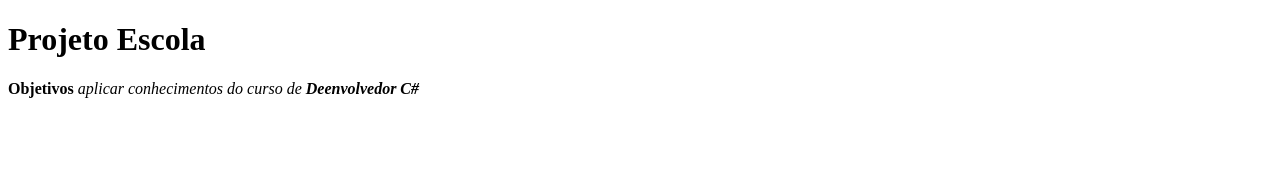
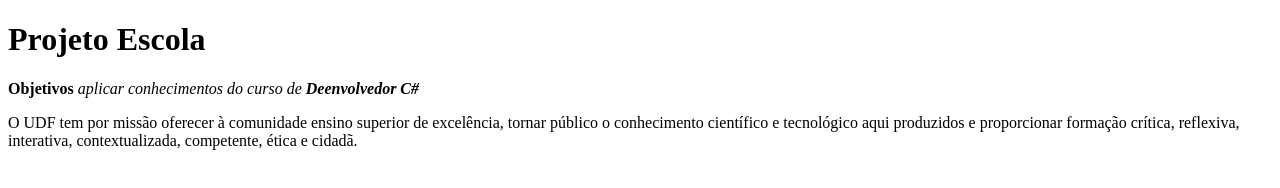
Before and after one commit to RamonV790/projetofinal, a plain HTML site: page index.html in a window 1280 px wide. Drawn offline with Linux system fonts and the light colour scheme.

Commit message:
Missão da UDF

```diff
--- a/index.html
+++ b/index.html
@@ -11,8 +11,10 @@
     <strong>Objetivos</strong>
     <em>aplicar conhecimentos do curso de <strong>Deenvolvedor C#</strong></em>
     <p>
-
-
+        O UDF tem por missão oferecer à comunidade ensino superior de excelência,
+        tornar público o conhecimento científico e tecnológico aqui produzidos e
+        proporcionar formação crítica, reflexiva, interativa, contextualizada,
+         competente, ética e cidadã.
 
     </p>
     <p>
```
